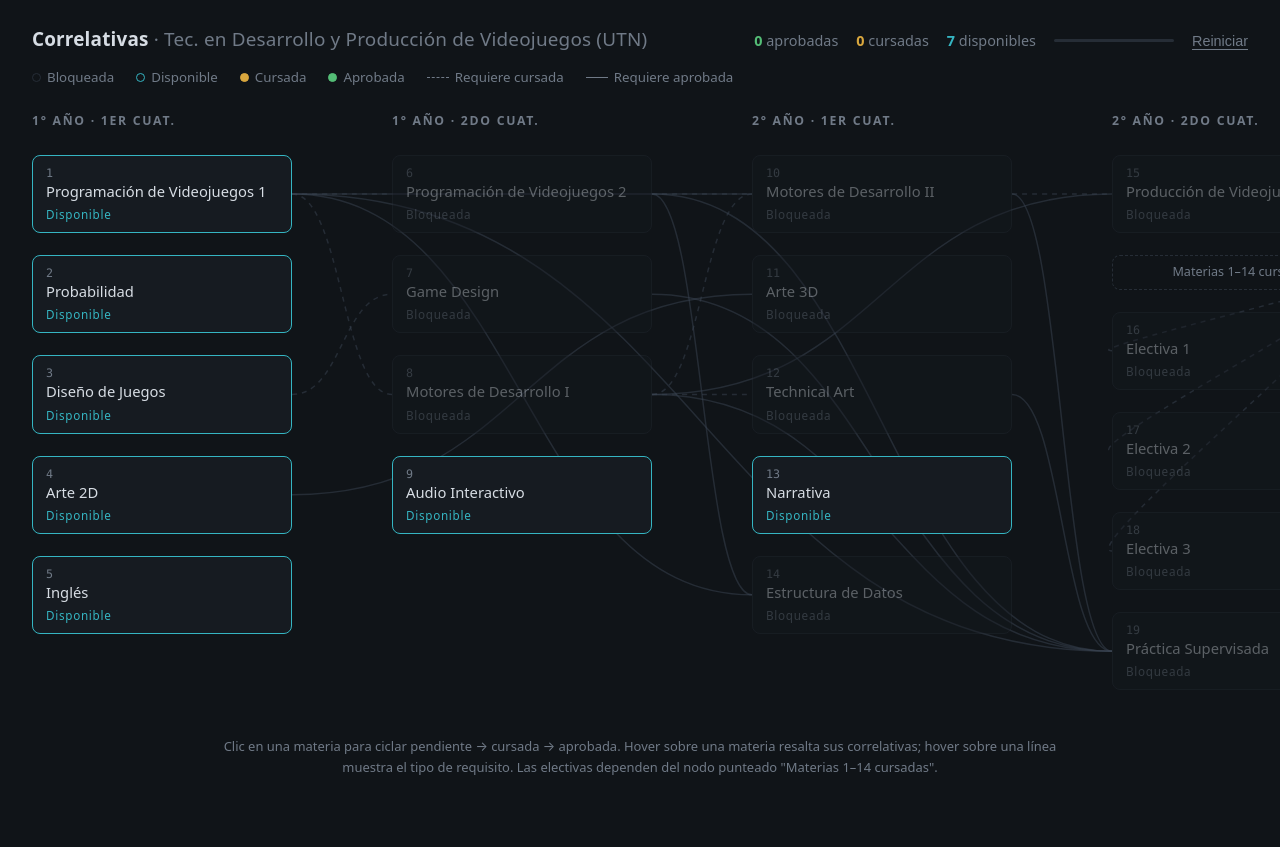
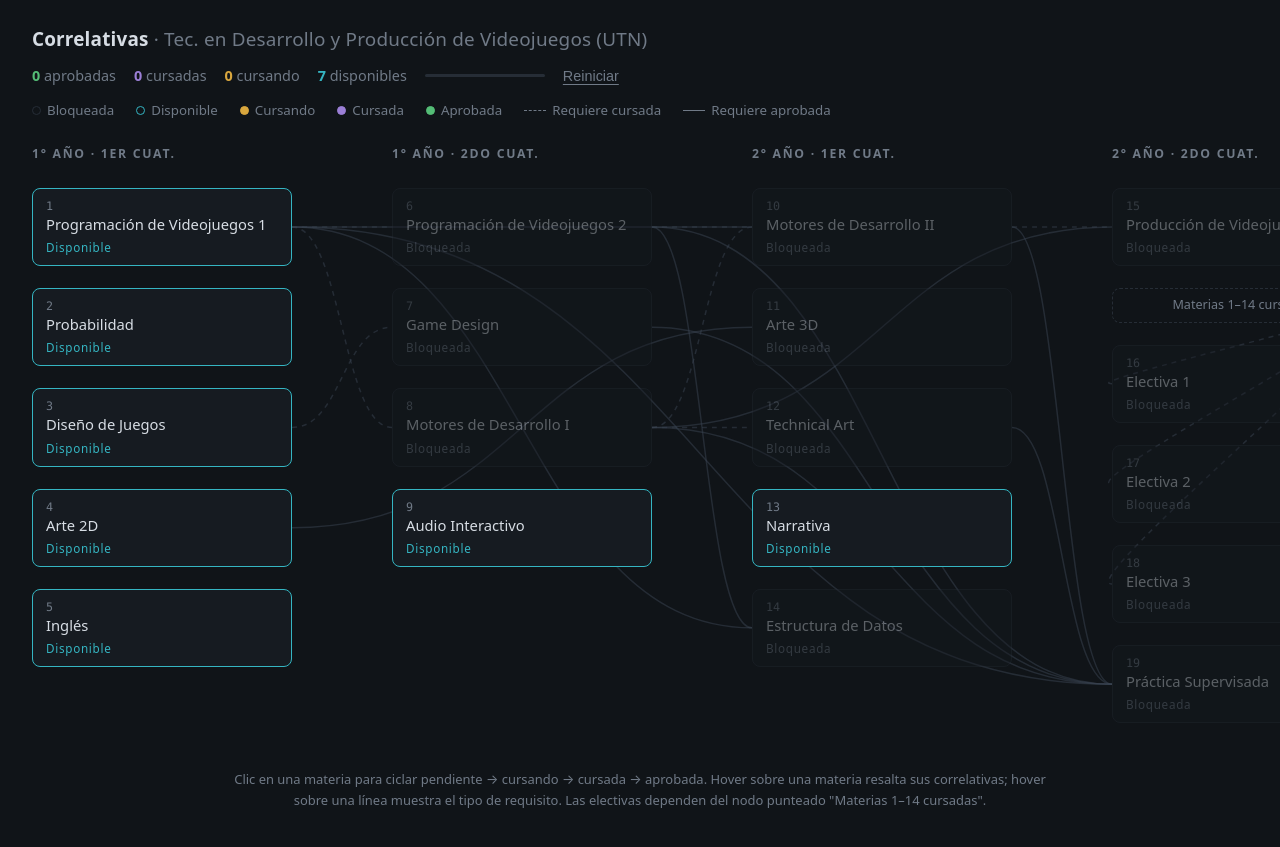
Before and after one commit to rodrigopero/game-dev-courses, a plain HTML site: page index.html in a window 1280 px wide. Before the commit the page ends 814 px from the top, so only its background shows below. Drawn offline with Linux system fonts and the light colour scheme.

Commit message:
Agregar estado "cursando" al ciclo de materias (#2)
Inserta un nuevo estado intermedio entre Pendiente y Cursada para
distinguir materias que se están cursando actualmente de aquellas
cuya cursada ya fue completada. El ciclo pasa a ser Pendiente →
Cursando → Cursada → Aprobada, y las correlativas de tipo "cursada"
ahora exigen que la materia previa esté en Cursada o Aprobada (no
alcanza con estar cursando).

Co-authored-by: Claude <noreply@anthropic.com>

```diff
--- a/index.html
+++ b/index.html
@@ -14,6 +14,7 @@
     --muted: #707a87;
     --teal: #35b5c2;
     --amber: #d9a73e;
+    --violet: #9b7fd6;
     --green: #54bd76;
     --node-w: 260px;
     font-size: 18px;
@@ -36,10 +37,10 @@
 
   .hud{ display: flex; gap: 18px; align-items: center; font-size: .8rem; color: var(--muted); }
   .hud b{ font-weight: 600; }
-  .hud .ap b{ color: var(--green); } .hud .cu b{ color: var(--amber); } .hud .di b{ color: var(--teal); }
+  .hud .ap b{ color: var(--green); } .hud .cu b{ color: var(--violet); } .hud .cd b{ color: var(--amber); } .hud .di b{ color: var(--teal); }
   .bar{ width: 120px; height: 3px; background: var(--line); border-radius: 99px; overflow: hidden; display: flex; }
   .bar i{ display: block; height: 100%; transition: width .3s ease; }
-  .bar .b-ap{ background: var(--green); } .bar .b-cu{ background: var(--amber); }
+  .bar .b-ap{ background: var(--green); } .bar .b-cu{ background: var(--violet); } .bar .b-cd{ background: var(--amber); }
   button.reset{
     background: none; border: none; color: var(--muted); cursor: pointer;
     font-size: .8rem; text-decoration: underline; text-underline-offset: 3px;
@@ -53,7 +54,8 @@
   .legend .key{ display: flex; align-items: center; gap: 6px; }
   .dot{ width: 9px; height: 9px; border-radius: 50%; border: 1.5px solid var(--line); }
   .dot.di{ border-color: var(--teal); }
-  .dot.cu{ border-color: var(--amber); background: var(--amber); }
+  .dot.cd{ border-color: var(--amber); background: var(--amber); }
+  .dot.cu{ border-color: var(--violet); background: var(--violet); }
   .dot.ap{ border-color: var(--green); background: var(--green); }
   .ln{ width: 22px; border-top: 1.5px solid var(--muted); }
   .ln.dash{ border-top-style: dashed; }
@@ -93,8 +95,10 @@
   .node.bloqueada{ opacity: .38; cursor: not-allowed; }
   .node.disponible{ border-color: var(--teal); }
   .node.disponible .estado{ color: var(--teal); }
-  .node.cursada{ border-color: var(--amber); }
-  .node.cursada .estado{ color: var(--amber); }
+  .node.cursando{ border-color: var(--amber); }
+  .node.cursando .estado{ color: var(--amber); }
+  .node.cursada{ border-color: var(--violet); }
+  .node.cursada .estado{ color: var(--violet); }
   .node.aprobada{ border-color: var(--green); }
   .node.aprobada .estado{ color: var(--green); }
   .node:not(.bloqueada):hover{ border-color: var(--text); }
@@ -141,8 +145,9 @@
   <div class="hud">
     <span class="ap"><b id="st-ap">0</b> aprobadas</span>
     <span class="cu"><b id="st-cu">0</b> cursadas</span>
+    <span class="cd"><b id="st-cd">0</b> cursando</span>
     <span class="di"><b id="st-di">0</b> disponibles</span>
-    <div class="bar"><i class="b-ap" id="bar-ap"></i><i class="b-cu" id="bar-cu"></i></div>
+    <div class="bar"><i class="b-ap" id="bar-ap"></i><i class="b-cu" id="bar-cu"></i><i class="b-cd" id="bar-cd"></i></div>
     <button class="reset" id="btn-reset">Reiniciar</button>
   </div>
 </header>
@@ -150,6 +155,7 @@
 <div class="legend">
   <span class="key"><span class="dot"></span> Bloqueada</span>
   <span class="key"><span class="dot di"></span> Disponible</span>
+  <span class="key"><span class="dot cd"></span> Cursando</span>
   <span class="key"><span class="dot cu"></span> Cursada</span>
   <span class="key"><span class="dot ap"></span> Aprobada</span>
   <span class="key"><span class="ln dash"></span> Requiere cursada</span>
@@ -165,7 +171,7 @@
 <div id="tip"></div>
 
 <footer>
-  Clic en una materia para ciclar pendiente → cursada → aprobada. Hover sobre una materia resalta sus correlativas;
+  Clic en una materia para ciclar pendiente → cursando → cursada → aprobada. Hover sobre una materia resalta sus correlativas;
   hover sobre una línea muestra el tipo de requisito. Las electivas dependen del nodo punteado "Materias 1–14 cursadas".
 </footer>
 
@@ -194,7 +200,7 @@
   ];
   const COLS = ["1° año · 1er cuat.", "1° año · 2do cuat.", "2° año · 1er cuat.", "2° año · 2do cuat."];
   const GATE_IDS = Array.from({length:14}, (_,i)=>i+1);
-  const TXT = ["Pendiente", "Cursada", "Aprobada"];
+  const TXT = ["Pendiente", "Cursando", "Cursada", "Aprobada"];
   const NOMBRES = {}; MATERIAS.forEach(m => NOMBRES[m.id] = m.nom);
   NOMBRES["gate"] = "Materias 1–14 cursadas";
 
@@ -213,7 +219,7 @@
       const data = JSON.parse(raw);
       MATERIAS.forEach(m => {
         const v = data[m.id];
-        if (v === 1 || v === 2) estado[m.id] = v;
+        if (v === 1 || v === 2 || v === 3) estado[m.id] = v;
       });
     } catch (e) {}
   }
@@ -251,7 +257,7 @@
 
     el.addEventListener("click", () => {
       if (el.classList.contains("bloqueada")) return;
-      estado[m.id] = (estado[m.id] + 1) % 3;
+      estado[m.id] = (estado[m.id] + 1) % 4;
       actualizar();
     });
     el.addEventListener("mouseenter", () => enfocar(m));
@@ -278,7 +284,7 @@
     e.vis = vis; e.hit = hit;
 
     hit.addEventListener("mousemove", ev => {
-      const cumplida = e.tipo === "cursada" ? estado[e.de] >= 1 || e.de === "gate" && gateOk() : estado[e.de] === 2;
+      const cumplida = e.tipo === "cursada" ? estado[e.de] >= 2 || e.de === "gate" && gateOk() : estado[e.de] === 3;
       tip.innerHTML =
         '<b>' + (e.tipo === "cursada" ? "Requiere cursada" : "Requiere aprobada") + '</b>' +
         '<small>' + NOMBRES[e.de] + ' → ' + NOMBRES[e.a] + '</small>';
@@ -307,16 +313,16 @@
     });
   }
 
-  function gateOk(){ return GATE_IDS.every(p => estado[p] >= 1); }
+  function gateOk(){ return GATE_IDS.every(p => estado[p] >= 2); }
 
   function prereqsOk(m){
-    const cu = (m.cursada  || []).every(p => estado[p] >= 1);
-    const ap = (m.aprobada || []).every(p => estado[p] === 2);
+    const cu = (m.cursada  || []).every(p => estado[p] >= 2);
+    const ap = (m.aprobada || []).every(p => estado[p] === 3);
     return cu && ap && (!m.gate || gateOk());
   }
 
   function actualizar(){
-    let nAp = 0, nCu = 0, nDi = 0;
+    let nAp = 0, nCu = 0, nCd = 0, nDi = 0;
     nodos["gate"].classList.toggle("ok", gateOk());
 
     MATERIAS.forEach(m => {
@@ -324,9 +330,10 @@
       const ok = prereqsOk(m);
       if (!ok && estado[m.id] > 0) estado[m.id] = 0;
 
-      el.classList.remove("bloqueada","disponible","cursada","aprobada");
-      if (estado[m.id] === 2){ el.classList.add("aprobada"); nAp++; }
-      else if (estado[m.id] === 1){ el.classList.add("cursada"); nCu++; }
+      el.classList.remove("bloqueada","disponible","cursando","cursada","aprobada");
+      if (estado[m.id] === 3){ el.classList.add("aprobada"); nAp++; }
+      else if (estado[m.id] === 2){ el.classList.add("cursada"); nCu++; }
+      else if (estado[m.id] === 1){ el.classList.add("cursando"); nCd++; }
       else if (ok){ el.classList.add("disponible"); nDi++; }
       else el.classList.add("bloqueada");
       el.querySelector(".estado").textContent =
@@ -336,16 +343,18 @@
     edges.forEach(e => {
       let ok;
       if (e.de === "gate") ok = gateOk();
-      else ok = e.tipo === "cursada" ? estado[e.de] >= 1 : estado[e.de] === 2;
+      else ok = e.tipo === "cursada" ? estado[e.de] >= 2 : estado[e.de] === 3;
       e.vis.setAttribute("stroke", ok ? "#54bd76" : "#3a4452");
       e.vis.setAttribute("opacity", ok ? "0.8" : "0.5");
     });
 
     document.getElementById("st-ap").textContent = nAp;
     document.getElementById("st-cu").textContent = nCu;
+    document.getElementById("st-cd").textContent = nCd;
     document.getElementById("st-di").textContent = nDi;
     document.getElementById("bar-ap").style.width = (nAp/19*100) + "%";
     document.getElementById("bar-cu").style.width = (nCu/19*100) + "%";
+    document.getElementById("bar-cd").style.width = (nCd/19*100) + "%";
     guardar();
   }
 
```
